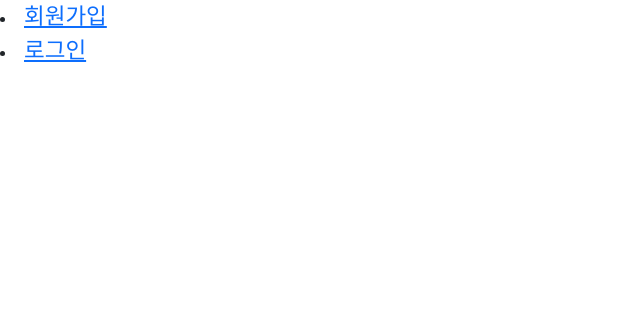
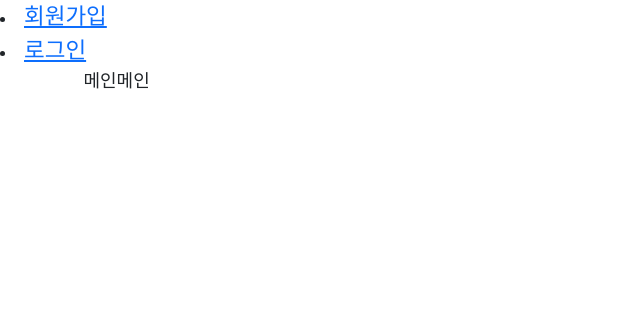
Before and after one commit to rohmantique/SSAFY-Side-Pjt, a Django app: page /rollpaper/main/ in a window 1280 px wide. Shown: the top 328 px of the page, without its empty margins (0-640 px from the left). Run offline with Django 4.2, Linux system fonts and the light colour scheme; some web fonts are replaced.

Commit message:
파이캐시 테스트

```diff
--- a/roll_paper/templates/roll_paper/main.html
+++ b/roll_paper/templates/roll_paper/main.html
@@ -1,5 +1,5 @@
 {% extends 'base.html' %}
 
 {% block content %}
-
+메인메인
 {% endblock content %}
```
